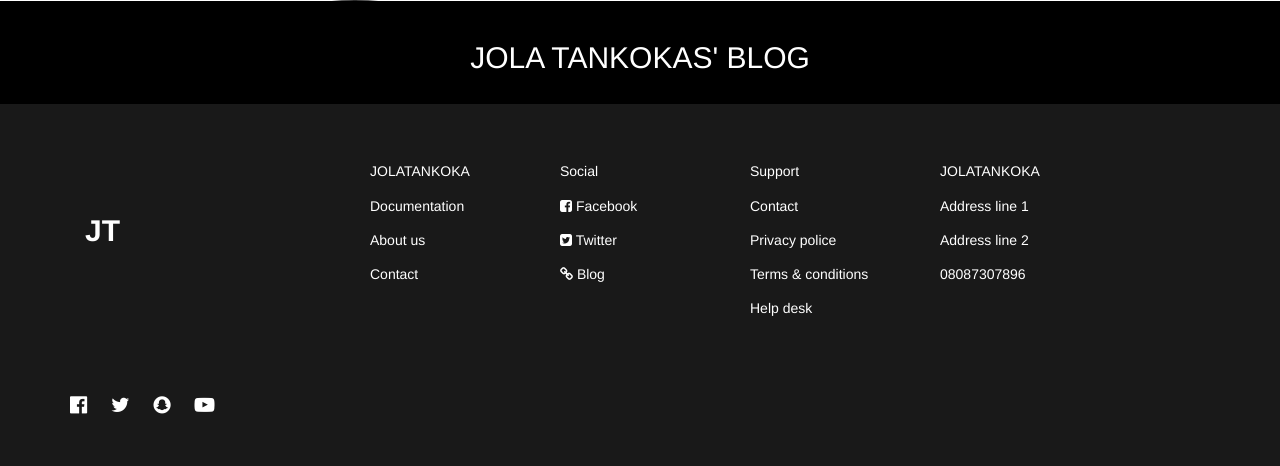
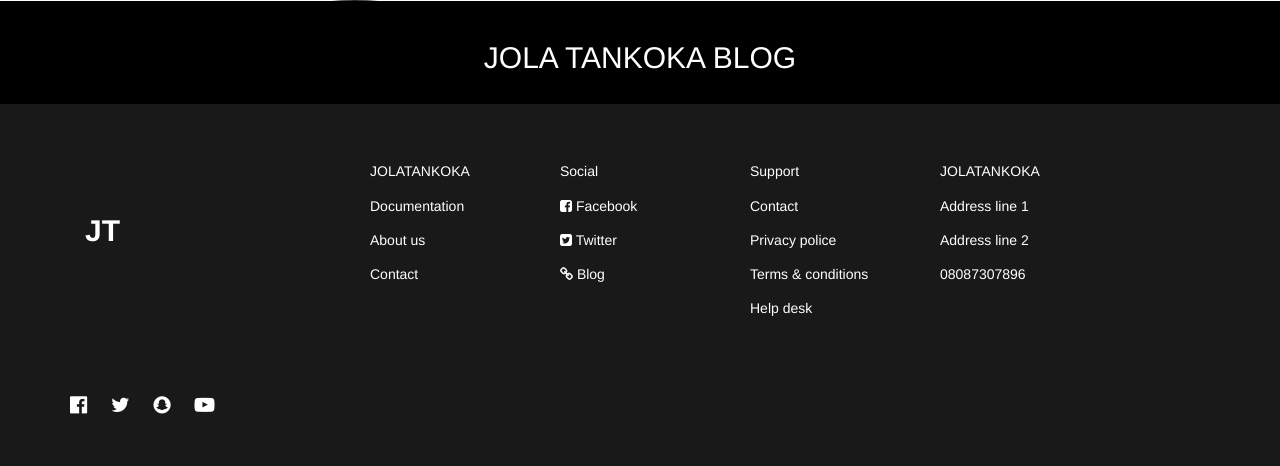
Before and after one commit to oyeolamilekan/sultanblog, a Django app: page / in a window 1280 px wide. Shown: the part 1845-2311 px from the top of the page. Run offline with Django 3.2, Linux system fonts and the light colour scheme; some libraries are stand-ins or nearby versions.

Commit message:
redesignedpll

```diff
--- a/blog/templates/post/index.html
+++ b/blog/templates/post/index.html
@@ -124,7 +124,7 @@ footer ul li {
 
 	<br>
 	<div class="container">
-		<h2 class="text-center" style="color: white;">JOLA TANKOKAS' BLOG</h2>
+		<h2 class="text-center" style="color: white;">JOLA TANKOKA BLOG</h2>
 		<br>
 		<div class="col-sm-offset-2">
 			{% for post in object_list%}
```
